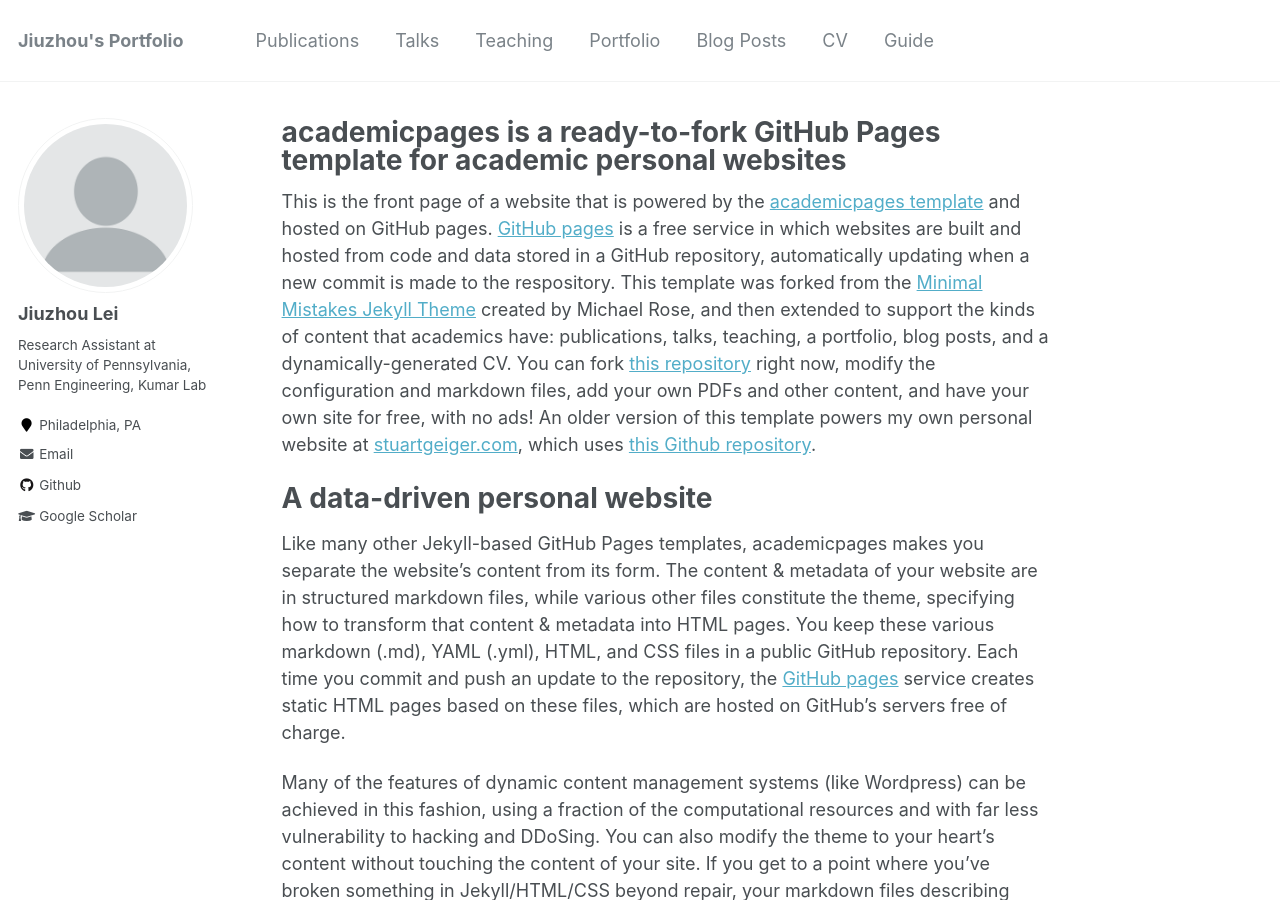
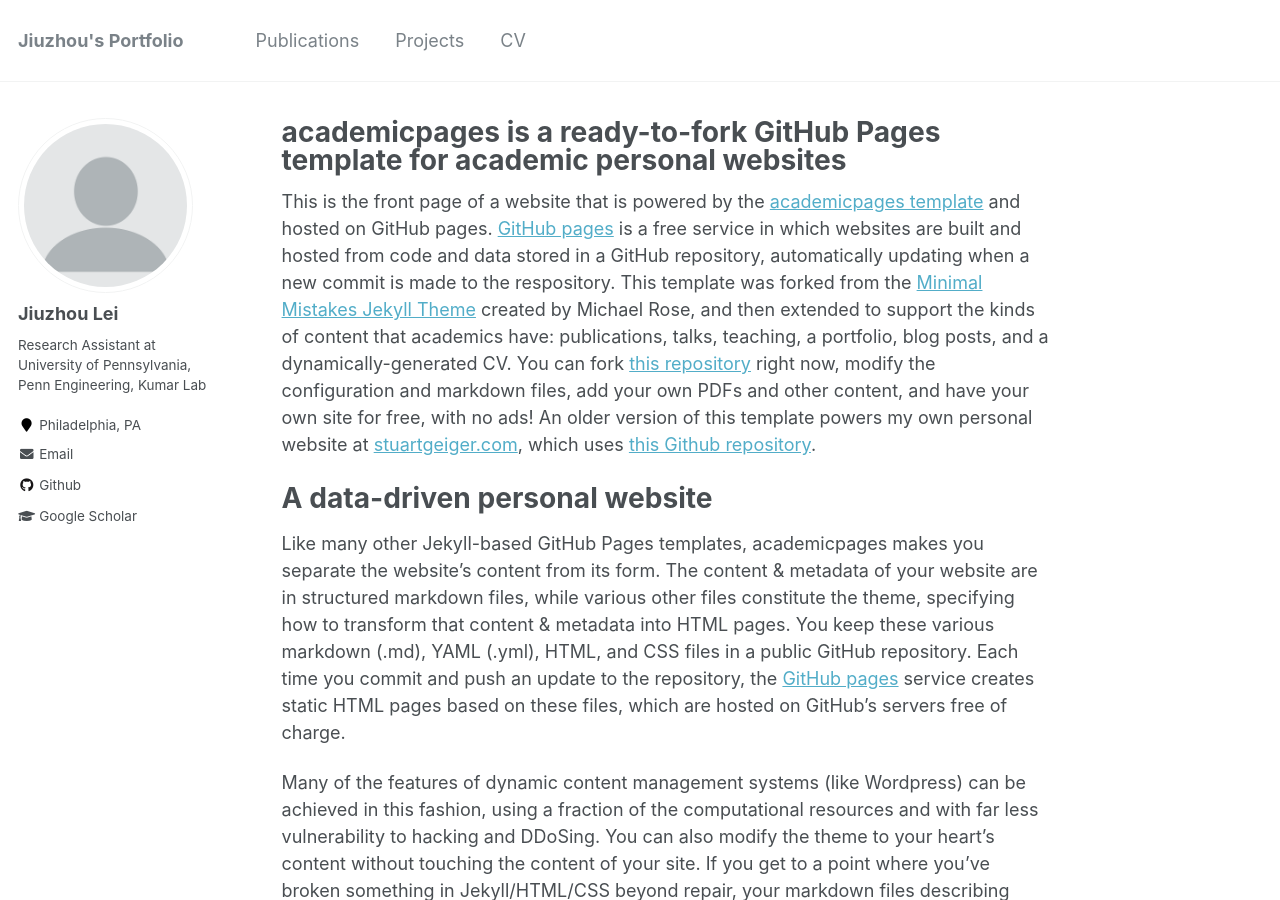
Before and after one commit to RollingOat/jiuzhou_lei.github.io, a Jekyll site: the page built from _pages/about.md, in a window 1280 px wide and 900 px high. Built offline with Jekyll 4.4.1, drawn with Linux system fonts in a browser that asks for light colours.

Commit message:
test changes

```diff
--- a/_data/navigation.yml
+++ b/_data/navigation.yml
@@ -3,20 +3,20 @@ main:
   - title: "Publications"
     url: /publications/
 
-  - title: "Talks"
-    url: /talks/
+  # - title: "Talks"
+  #   url: /talks/
 
-  - title: "Teaching"
-    url: /teaching/
+  # - title: "Projects"
+  #   url: /teaching/
 
-  - title: "Portfolio"
+  - title: "Projects"
     url: /portfolio/
 
-  - title: "Blog Posts"
-    url: /year-archive/
+  # - title: "Blog Posts"
+  #   url: /year-archive/
 
   - title: "CV"
     url: /cv/
 
-  - title: "Guide"
-    url: /markdown/
+  # - title: "Guide"
+  #   url: /markdown/
```
